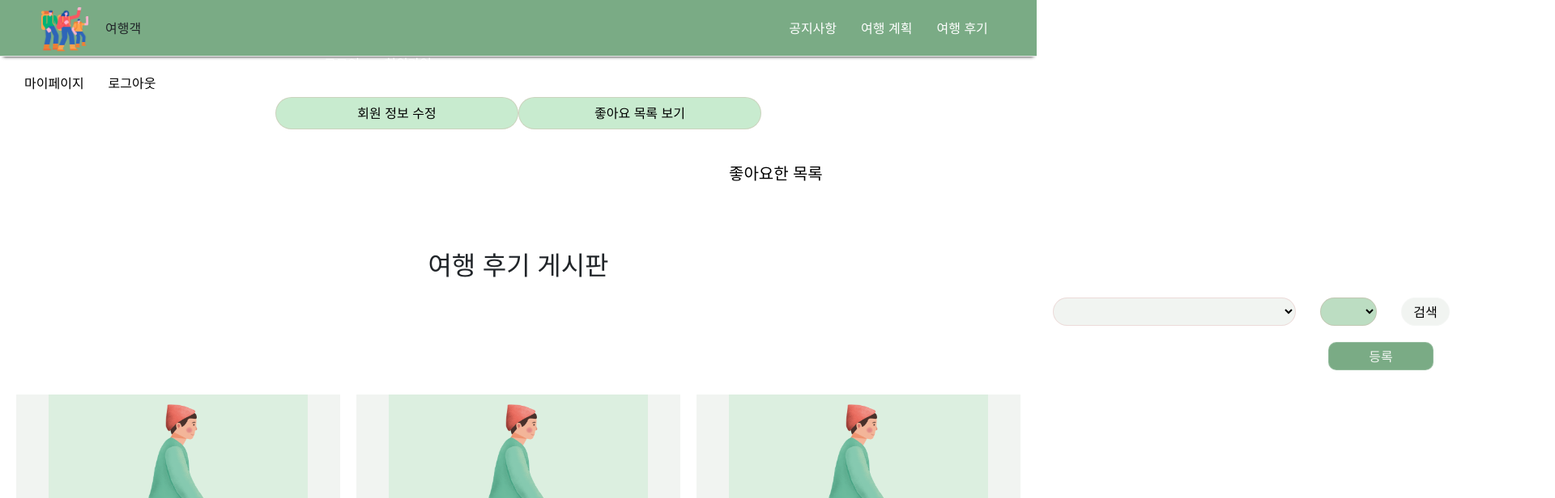
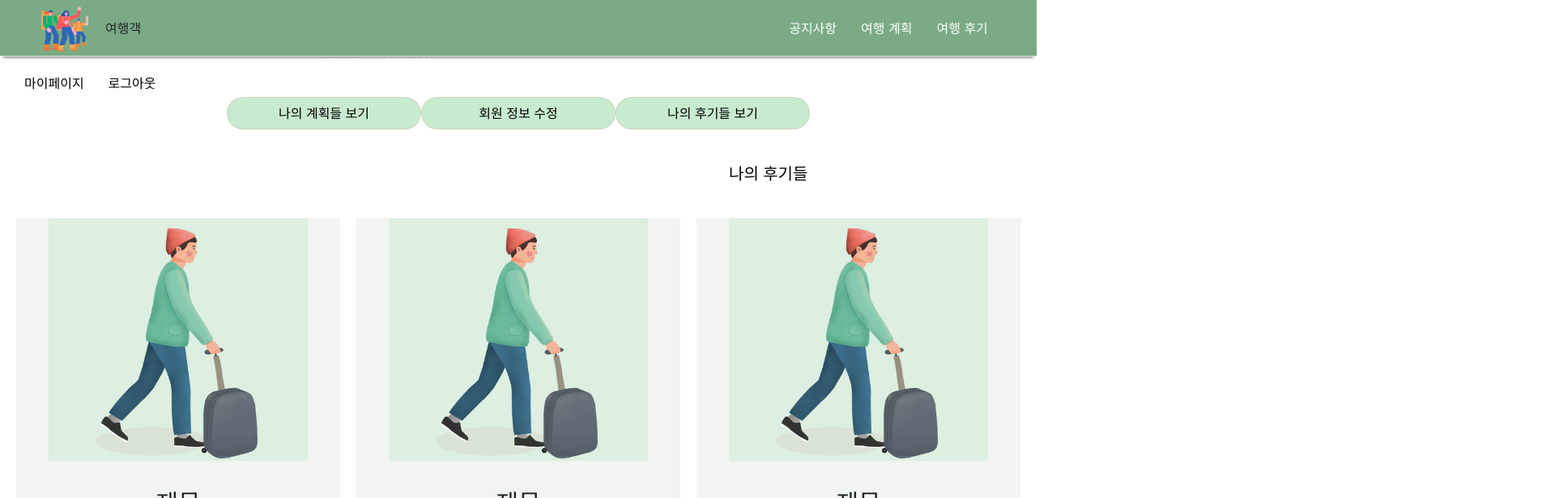
Before and after one commit to hajin618/EnjoyTrip, a Vue app in the folder enjoytrip-vue/: page /user/myPage in a window 1280 px wide. Shown: the top 616 px of the page at 81% size, 1920 px wide, since content can reach past the window. Built offline with nearby package versions, Linux system fonts and the light colour scheme.

Commit message:
feat: mypage reivew UI complete

```diff
--- a/enjoytrip-vue/src/components/user/UserMyPage.vue
+++ b/enjoytrip-vue/src/components/user/UserMyPage.vue
@@ -4,9 +4,18 @@
     <div class="main">
       <!-- 회원 정보 수정이 눌려있다면 초기값은 좋아요임 -->
       <div class="tabBar">
+        <button class="tabBarBtn">나의 계획들 보기</button>
         <button class="tabBarBtn">회원 정보 수정</button>
-        <button class="tabBarBtn">좋아요 목록 보기</button>
+        <button class="tabBarBtn">나의 후기들 보기</button>
       </div>
+
+
+        <!-- 나의 계획들 눌려있다면 -->
+    <!-- <div class="title">
+        나의 계획들
+    </div>
+    <user-plan-list></user-plan-list> -->
+
 
       <!-- 회원 정보 수정이 눌려있다면 -->
     <!-- <div class="titleEdit">
@@ -15,11 +24,12 @@
     <user-edit></user-edit> -->
 
 
-      <!-- 좋아요가 눌려있다면 -->
-      <div class="title">
-        좋아요한 목록
-      </div>
-      <user-review-list></user-review-list>
+      <!-- 나의 후기들 눌려있다면 -->
+    <div class="title">
+        나의 후기들
+    </div>
+    <user-review-list></user-review-list>
+
     </div>
 
   </div>
@@ -52,7 +62,7 @@ export default {
   .tabBarBtn{
     height: 40px;
     color: black;
-    width: 300px;
+    width: 240px;
     background-color: #C8EBCF;
     border: 1px solid rgba(213, 120, 120, .2);
     border-radius: 20px / 20px;
@@ -67,6 +77,7 @@ export default {
     .title{
     margin-top: 40px;
     margin-left: 900px;
+    margin-bottom: 40px;
     color: black;
     font-size: 20px;
     font-weight: 550;
--- a/enjoytrip-vue/src/components/user/item/UserReviewList.vue
+++ b/enjoytrip-vue/src/components/user/item/UserReviewList.vue
@@ -1,29 +1,5 @@
 <template>
   <div>
-
-    <div class = "title">
-      <h2>여행 후기 게시판</h2>
-    </div>
-
-    <div class="searchBar">
-      <select class="areaSelectbar" v-model="selectedArea">
-        <option v-for="(item, index) in selectList" :key="index" :value="item.value">
-          {{ item.name }}
-        </option>
-      </select>
-
-      <select class="typeSelectbar" v-model="selectedType">
-        <option v-for="(item, index) in selectType" :key="index" :value="item.value">
-          {{ item.name }}
-        </option>
-      </select>
-
-      <button class="searchBtn">검색</button>
-      <div>
-        <button class="registerBtn">등록</button>
-      </div>
-    </div>
-
   <!-- align-content:space-evenly 이거 하면 행간 띄운다는데 안 먹음 -->
     <div style="display: flex; flex-direction: row; flex-wrap: wrap; justify-content: space-evenly; margin-bottom:30px;">
       <div class="box">
```
Also changed, not shown: 1 other file (tests, documents, lock files or other folders).
